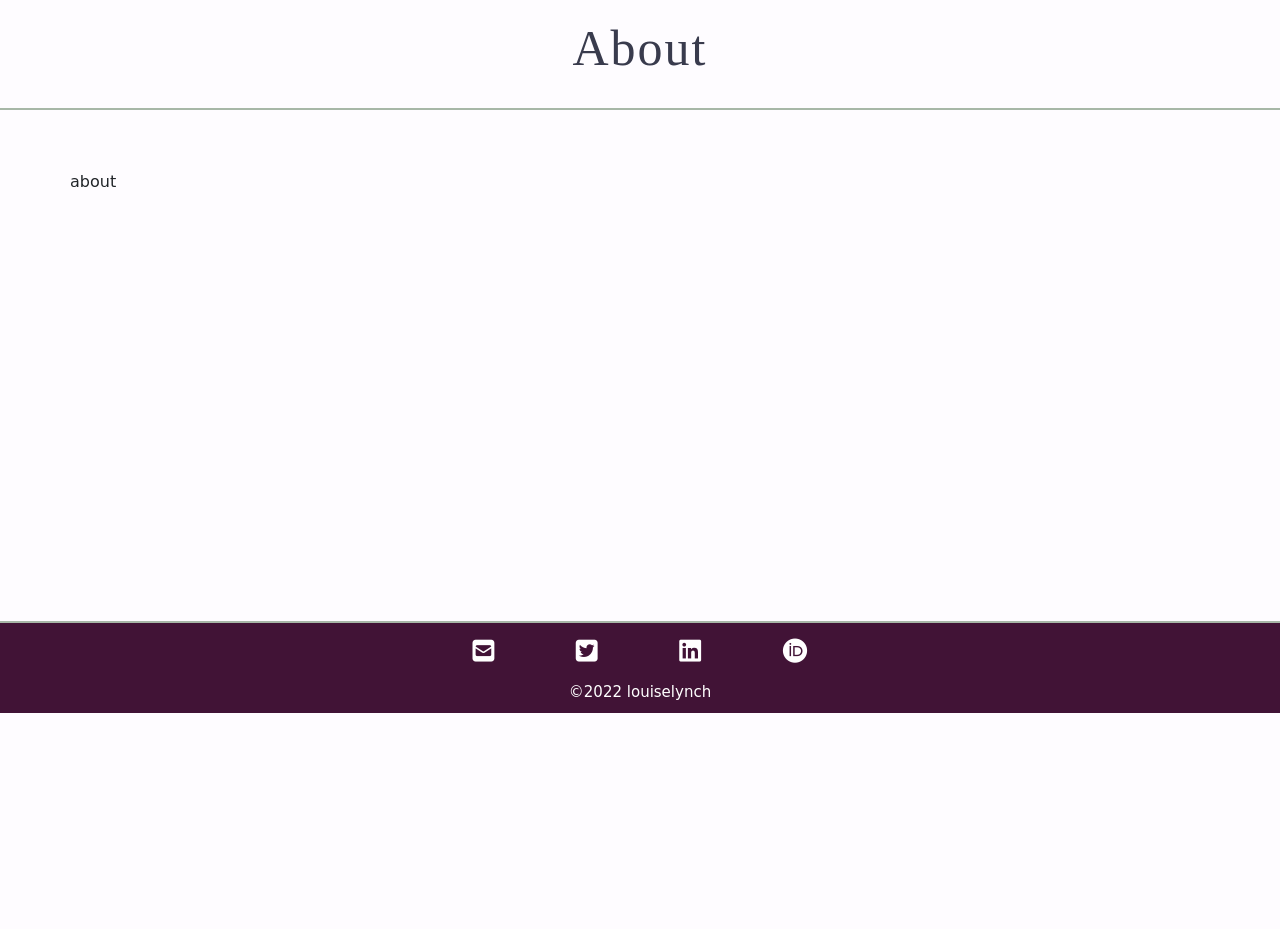
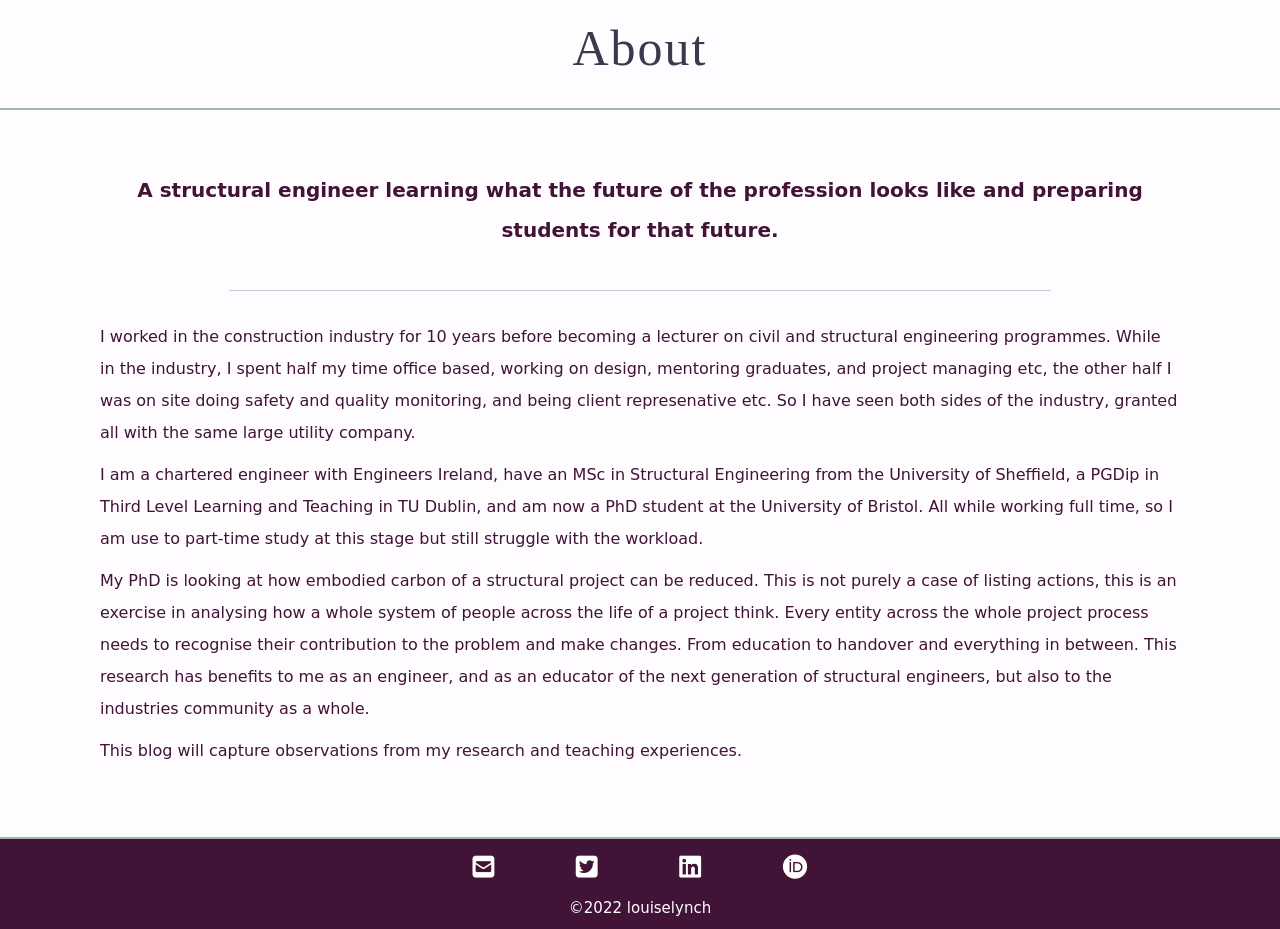
Before and after one commit to sam-timmins/l-lynch-blog, a Django app: page /about/ in a window 1280 px wide. Shown: the part 87-1016 px from the top of the page. Before the commit the page ends 800 px from the top, so only its background shows below. Run offline with Django 3.2, Linux system fonts and the light colour scheme; some libraries are stand-ins or nearby versions; some web fonts are replaced.

Commit message:
Add text to about section

```diff
--- a/about/templates/about/about.html
+++ b/about/templates/about/about.html
@@ -21,10 +21,41 @@ Blogs
 
 {% block content %}
 
-<section class="container my-5">
+<section class="container mb-5 p-5">
     <div class="row">
+        <p class="col-12 text-purple fw-bold text-center text-sm lh-lg">
+            A structural engineer learning what the future of the profession looks like and preparing students for that
+            future.
+        </p>
 
-       about
+        <hr class="w-75 text-dark-blue mx-auto my-5">
+
+        <p class="col-12 text-purple lh-lg">
+
+            I worked in the construction industry for 10 years before becoming a lecturer on civil and structural
+            engineering programmes. While in the industry, I spent half my time office based, working on design,
+            mentoring graduates, and project managing etc, the other half I was on site doing safety and quality
+            monitoring, and being client represenative etc. So I have seen both sides of the industry, granted all with
+            the same large utility company.
+        </p>
+        <p class="col-12 text-purple lh-lg">
+            I am a chartered engineer with Engineers Ireland, have an MSc in Structural Engineering from the University
+            of Sheffield, a PGDip in Third Level Learning and Teaching in TU Dublin, and am now a PhD student at the
+            University of Bristol. All while working full time, so I am use to part-time study at this stage but still
+            struggle with the workload.
+        </p>
+        <p class="col-12 text-purple lh-lg">
+            My PhD is looking at how embodied carbon of a structural project can be reduced. This is not purely a case
+            of listing actions, this is an exercise in analysing how a whole system of people across the life of a
+            project think. Every entity across the whole project process needs to recognise their contribution to the
+            problem and make changes. From education to handover and everything in between. This research has benefits
+            to me as an engineer, and as an educator of the next generation of structural engineers, but also to the
+            industries community as a whole.
+        </p>
+        <p class="col-12 text-purple lh-lg">
+            This blog will capture observations from my research and teaching experiences.
+        </p>
+
     </div>
 
 </section>
```
